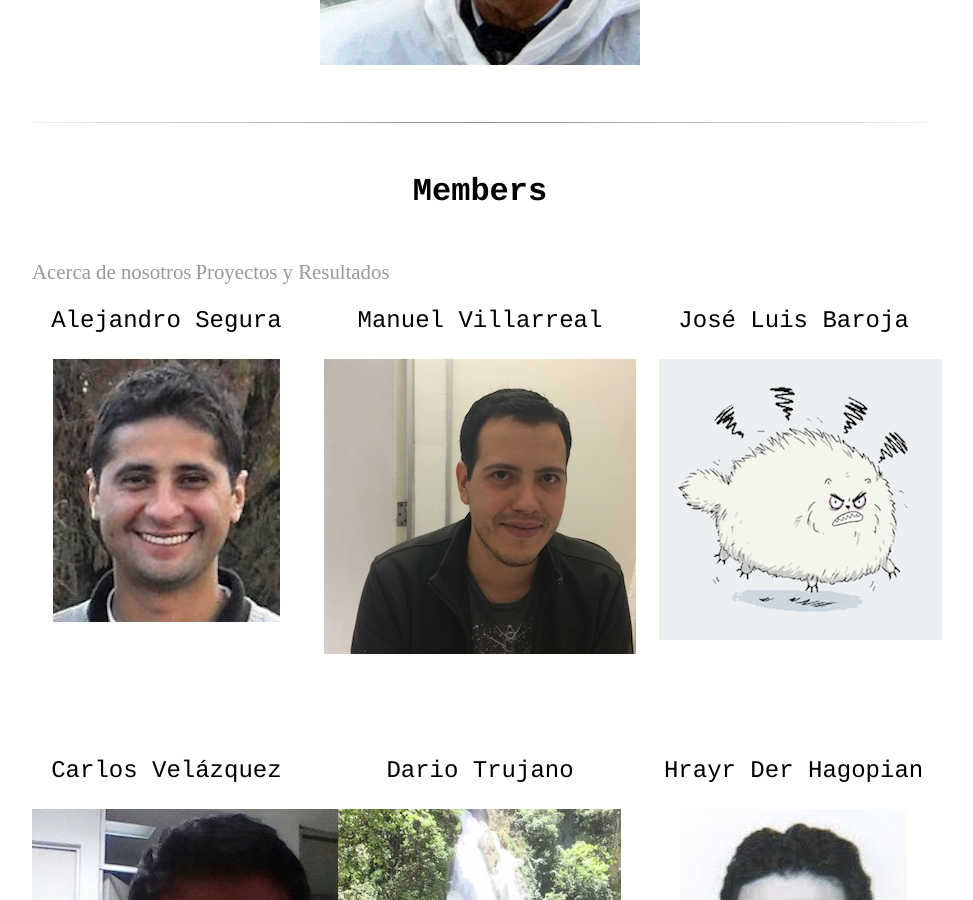
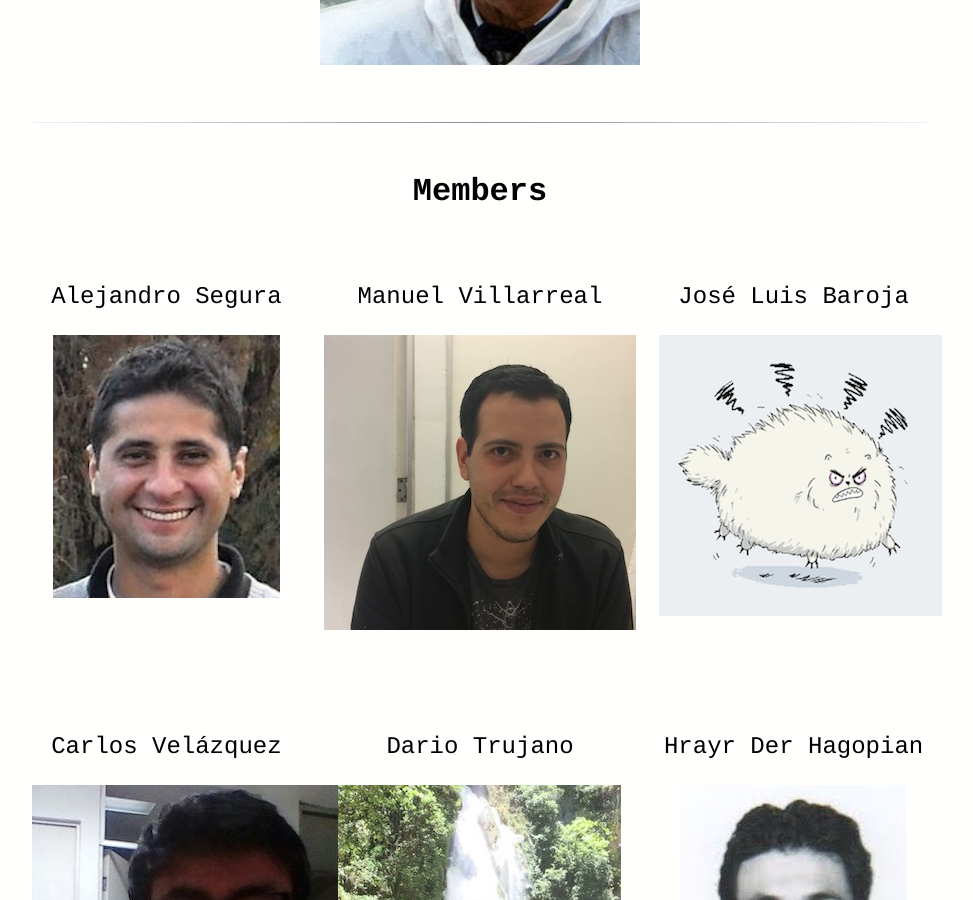
Before and after one commit to BouzasLab25/bouzaslab25.github.io, a Jekyll site: the page built from people/index.html, in a window 1280 px wide and 900 px high, scrolled down 669 px. Shown: the whole window, without its empty margins (160-1133 px from the left). Built offline with Jekyll 4.4.1, drawn with Linux system fonts in a browser that asks for light colours.

Commit message:
Update index.html

```diff
--- a/people/index.html
+++ b/people/index.html
@@ -11,11 +11,6 @@ title: Lab25 Members
 
 <hr class="style14">
 <h3>Members</h3>
-
-<div class="w3-bar">
-	<a href="about.html" class="w3-btn w3-round-xlarge w3-brown w3-large w3-hover-khaki">Acerca de nosotros</a>
-	<a href="proyectos.html" class="w3-btn w3-round-xlarge w3-brown w3-large w3-hover-khaki">Proyectos y Resultados</a>
-</div>
 
   <div class="left">
    <p><a class='lu' href="/people/alejandro.html">Alejandro Segura</a></p>
```
